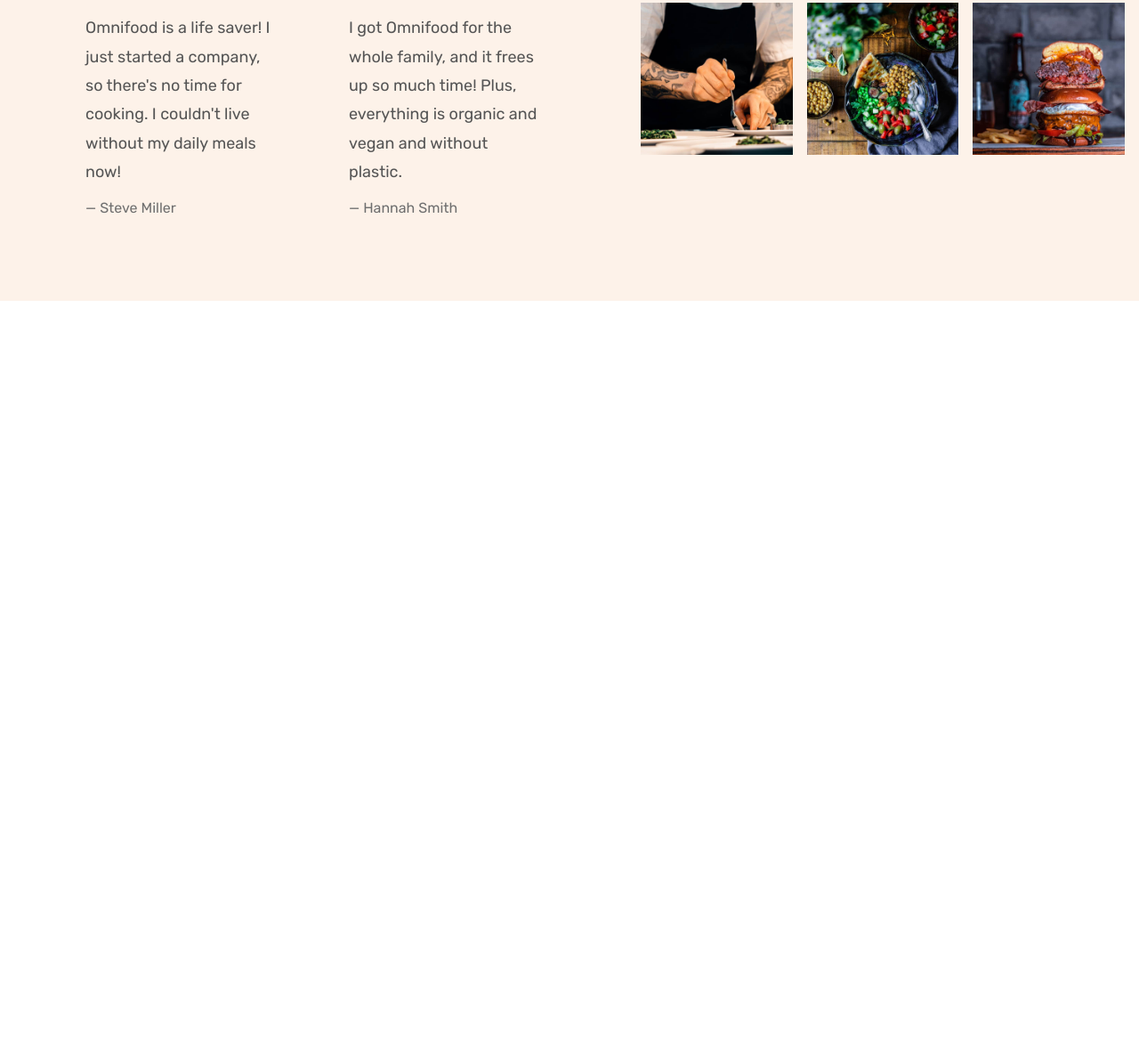
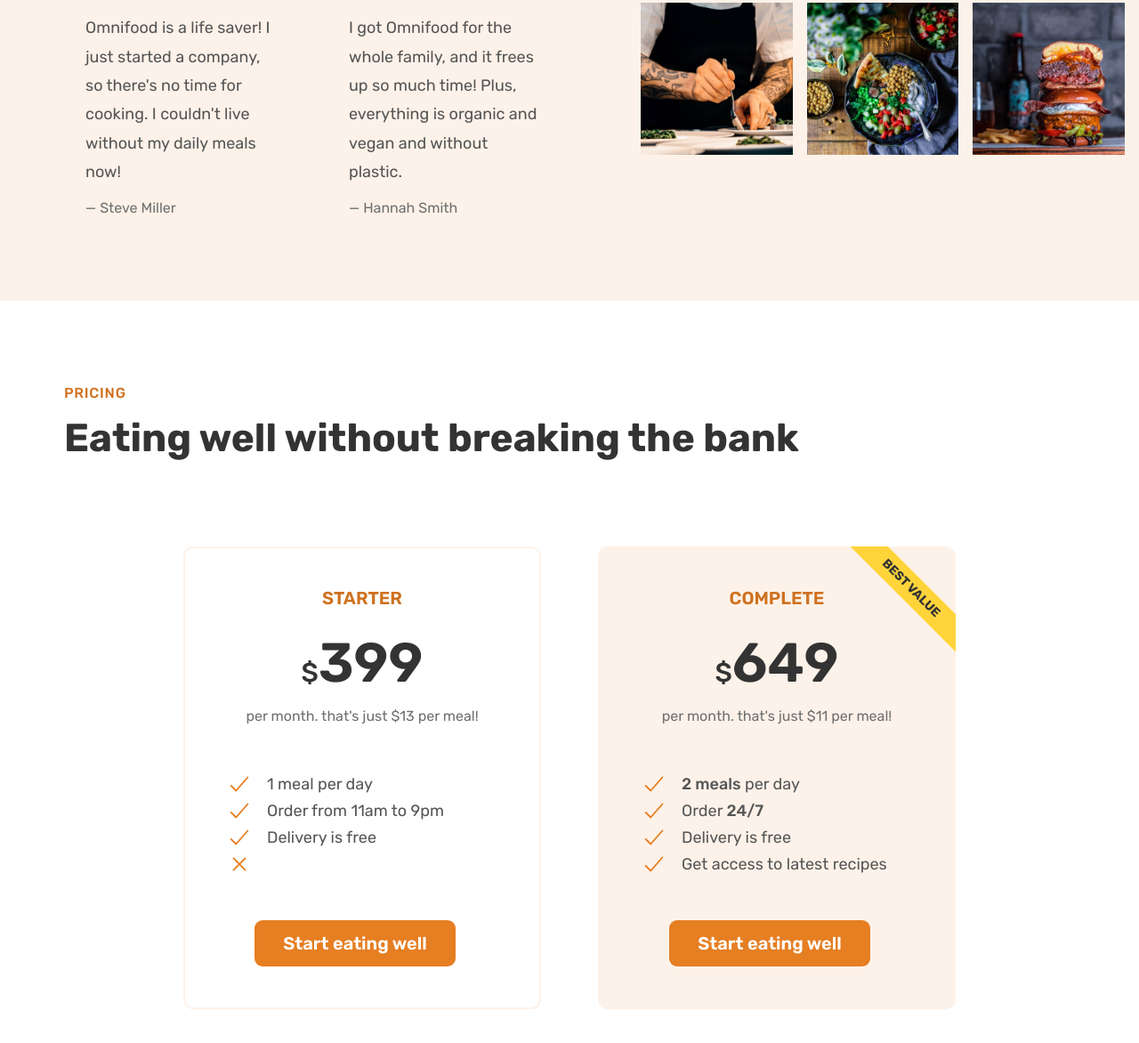
Before and after one commit to hamzaig/omni-food-html-css, a plain HTML site: page index.html in a window 1280 px wide. Shown: the part 4268-5440 px from the top of the page at 89% size. Before the commit the page ends 4606 px from the top, so only its background shows below. Drawn offline with nearby package versions, Linux system fonts and the light colour scheme.

Commit message:
Build Pricing Section

```diff
--- a/css/general.css
+++ b/css/general.css
@@ -162,6 +162,26 @@ body {
   border-bottom: 1px solid transparent;
 }
 
+.list {
+  list-style: none;
+  display: flex;
+  flex-direction: column;
+  gap: 1.6rem;
+}
+
+.list-item {
+  font-size: 1.8rem;
+  display: flex;
+  align-items: center;
+  gap: 1.6rem;
+}
+
+.list-icon {
+  width: 3rem;
+  height: 3rem;
+  color: #e67e22;
+}
+
 .center-text {
   text-align: center;
 }
--- a/css/style.css
+++ b/css/style.css
@@ -291,26 +291,6 @@
   color: #e67e22;
 }
 
-.list {
-  list-style: none;
-  display: flex;
-  flex-direction: column;
-  gap: 1.6rem;
-}
-
-.list-item {
-  font-size: 1.8rem;
-  display: flex;
-  align-items: center;
-  gap: 1.6rem;
-}
-
-.list-icon {
-  width: 3rem;
-  height: 3rem;
-  color: #e67e22;
-}
-
 .all-recipes {
   text-align: center;
   font-size: 1.8rem;
@@ -374,3 +354,80 @@
 .gallery-item img:hover {
   transform: scale(1.3);
 }
+/********************************/
+/* MEALS SECTION*/
+/********************************/
+
+.section-pricing {
+  padding: 9.6rem 0;
+}
+
+.pricing-plan {
+  border-radius: 11px;
+  width: 75%;
+}
+
+.pricing-plan--starter {
+  justify-self: end;
+  border: 2px solid #fdf2e9;
+  padding: 4.6rem;
+}
+
+.pricing-plan--complete {
+  padding: 4.8rem;
+  background-color: #fdf2e9;
+  position: relative;
+  overflow: hidden;
+}
+
+.pricing-plan--complete::after {
+  content: "Best Value";
+  text-transform: uppercase;
+  font-size: 1.4rem;
+  font-weight: 700;
+  color: #333;
+  background-color: #ffd43b;
+  padding: 0.8rem 8rem;
+  transform: rotate(45deg);
+  position: absolute;
+  top: 6%;
+  right: -18%;
+}
+
+.plan-header {
+  text-align: center;
+  margin-bottom: 4.8rem;
+}
+
+.plan-name {
+  color: #cf711f;
+  font-weight: 600;
+  font-size: 2rem;
+  text-transform: uppercase;
+  letter-spacing: 0.75;
+  margin-bottom: 3.2rem;
+}
+
+.plan-price {
+  font-size: 6.2rem;
+  font-weight: 600;
+  color: #333;
+  margin-bottom: 1.6rem;
+}
+
+.plan-price span {
+  font-size: 3rem;
+  font-weight: 500;
+  margin-bottom: 0.8rem;
+}
+
+.plan-text {
+  font-size: 1.6rem;
+  line-height: 1.6;
+  color: #6f6f6f;
+}
+
+.plan-sign-up {
+  text-align: center;
+  margin-top: 4.8rem;
+}
--- a/index.html
+++ b/index.html
@@ -317,7 +317,72 @@
           <img src="/img/gallery/gallery-12.jpg" alt="Photos of beautifully arranged foods">
         </figure>
       </div>
+    </section>
 
+    <section class="section-pricing">
+      <div class="container">
+        <span class="subheading">Pricing</span>
+        <h2 class="heading-secondary">Eating well without breaking the bank</h2>
+      </div>
+
+      <div class="container grid grid--2-cols">
+        <div class="pricing-plan pricing-plan--starter">
+          <header class="plan-header">
+            <p class="plan-name">Starter</p>
+            <p class="plan-price"><span>$</span>399</p>
+            <p class="plan-text">per month. that's just $13 per meal!</p>
+          </header>
+          <ul>
+            <li class="list-item">
+              <ion-icon class="list-icon" name="checkmark-outline"></ion-icon>
+              <span>1 meal per day</span>
+            </li>
+            <li class="list-item">
+              <ion-icon class="list-icon" name="checkmark-outline"></ion-icon>
+              <span>Order from 11am to 9pm</span>
+            </li>
+            <li class="list-item">
+              <ion-icon class="list-icon" name="checkmark-outline"></ion-icon>
+              <span>Delivery is free</span>
+            </li>
+            <li class="list-item">
+              <ion-icon class="list-icon" name="close-outline"></ion-icon>
+            </li>
+          </ul>
+          <div class="plan-sign-up">
+            <a href="#" class="btn btn--full margin-right-sm">Start eating well</a>
+          </div>
+        </div>
+
+        <div class="pricing-plan pricing-plan--complete">
+          <header class="plan-header">
+            <p class="plan-name">Complete</p>
+            <p class="plan-price"><span>$</span>649</p>
+            <p class="plan-text">per month. that's just $11 per meal!</p>
+          </header>
+          <ul>
+            <li class="list-item">
+              <ion-icon class="list-icon" name="checkmark-outline"></ion-icon>
+              <span><strong>2 meals</strong> per day</span>
+            </li>
+            <li class="list-item">
+              <ion-icon class="list-icon" name="checkmark-outline"></ion-icon>
+              <span>Order <strong>24/7</strong></span>
+            </li>
+            <li class="list-item">
+              <ion-icon class="list-icon" name="checkmark-outline"></ion-icon>
+              <span>Delivery is free</span>
+            </li>
+            <li class="list-item">
+              <ion-icon class="list-icon" name="checkmark-outline"></ion-icon>
+              <span>Get access to latest recipes</span>
+            </li>
+          </ul>
+          <div class="plan-sign-up">
+            <a href="#" class="btn btn--full margin-right-sm">Start eating well</a>
+          </div>
+        </div>
+      </div>
     </section>
 
   </main>
```
